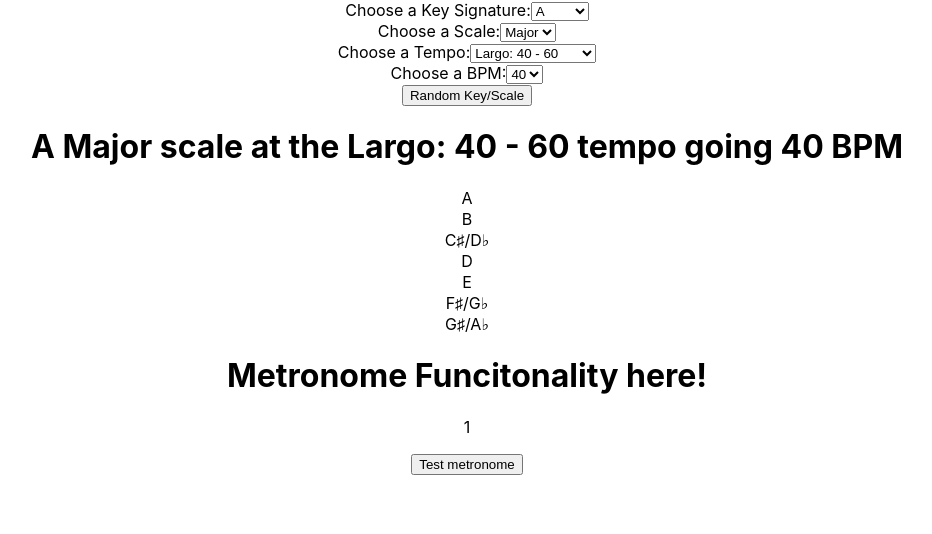
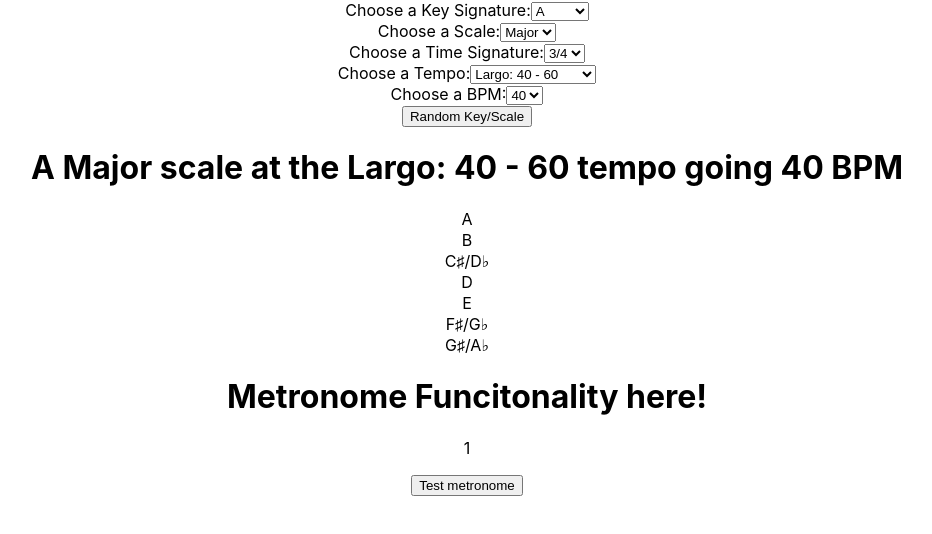
Before and after one commit to mattchley/random-rhythm, a React (Create React App) app in the folder random-rhythm/: page / in a window 1280 px wide. Shown: the top 534 px of the page, without its empty margins (173-1105 px from the left). Built offline with nearby package versions, Linux system fonts and the light colour scheme.

Commit message:
Added TimeSignature Component

```diff
--- a/random-rhythm/src/App.js
+++ b/random-rhythm/src/App.js
@@ -5,6 +5,7 @@ import Tempo from './Components/tempo';
 import BpmRange from './Components/bpmRange';
 import RandomButton from './Components/randomButton';
 import Metronome from './Components/metronome';
+import TimeSignature from './Components/timeSig';
 import './App.css';
 import React, { useState } from "react";
 
@@ -14,6 +15,7 @@ function App() {
   const [key, setKey] = useState("A");
   const [tempo, setTempo] = useState(' Largo: 40 - 60 ')
   const [bpm, setBpm] = useState('40')
+  const [timeSig, setTimeSig] =useState('3/4')
 
   const scaleArray = ["Major", "Minor"]
   const keyArray = ["A", "A♯/B♭", "B", "C", "C♯/D♭", "D", "D♯/E♭", "E", "F", "F♯/G♭", "G", "G♯/A♭"]
@@ -23,12 +25,15 @@ function App() {
   { name: 'Allegro', bpm: '96-132', min: 96, max: 132 },
   { name: 'Vivace', bpm: '132-168', min: 132, max: 168 },
   { name: 'Presto', bpm: '168-208', min: 168, max: 208 }]
+  const timeSigArray = ['3/4','4/4']
 
   return (
     <div className="App">
       <Key onChange={(value) => setKey(value)} value={{ keyArray: keyArray }} />
 
       <Scale onChange={(value) => setScale(value)} value={{ scaleArray: scaleArray }} />
+
+      <TimeSignature onChange={(value) => setTimeSig(value)} value={{ timeSigArray: timeSigArray }}/>
 
       <Tempo onChange={(value) => setTempo(value)} value={{ tempoArray: tempoArray }} />
 
@@ -44,7 +49,7 @@ function App() {
 
       <Staff value={{ scale: [scale, setScale], key: [key, setKey], keyArray: keyArray, tempo: [tempo, setTempo], bpm: [bpm, setBpm] }} />
 
-      <Metronome value={{ bpm: bpm, tempo: tempo, tempoObjArray: tempoObjArray }} />
+      <Metronome value={{ bpm: bpm, timeSig:timeSig}} />
 
     </div>
   );
--- a/random-rhythm/src/Components/metronome.js
+++ b/random-rhythm/src/Components/metronome.js
@@ -8,12 +8,14 @@ const Metronome = props => {
 
 
     const tester = () => {
+        // needs a reset interval function
         let i = 1
         const testbeat = () => {
             i++
             setCount(i)
         }
         setInterval(testbeat, milliseconds)
+
     }
     return (
         <div>
--- /dev/null
+++ b/random-rhythm/src/Components/timeSig.js
@@ -0,0 +1,20 @@
+import React from "react";
+
+
+const TimeSignature = props => {
+    let timeSignature = props.value.timeSigArray
+
+    return (
+        <div>
+        <label for="timeSig">Choose a Time Signature:</label>
+        <select name="timeSig" onChange={e => props.onChange(e.currentTarget.value)} id="timeSig">
+            {timeSignature.map(y => (
+                <option value={y}>{y}</option>
+            ))}
+        </select>
+    </div>
+    )
+
+}
+
+export default TimeSignature
```
